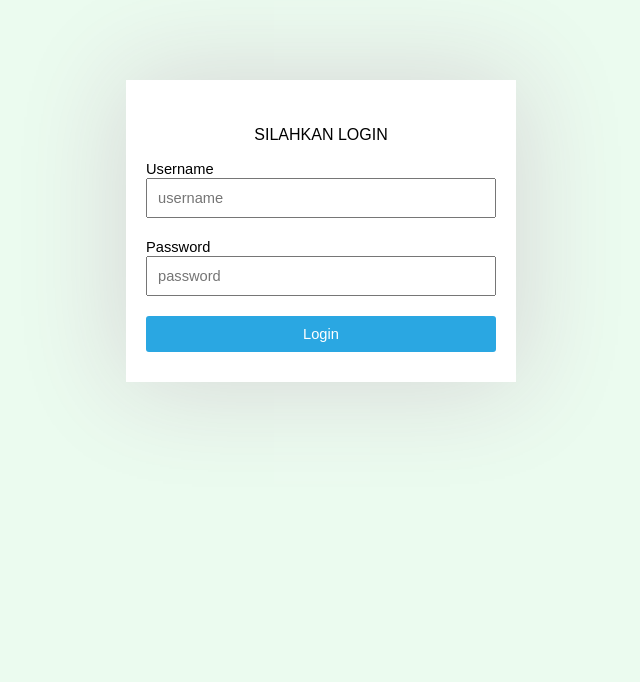
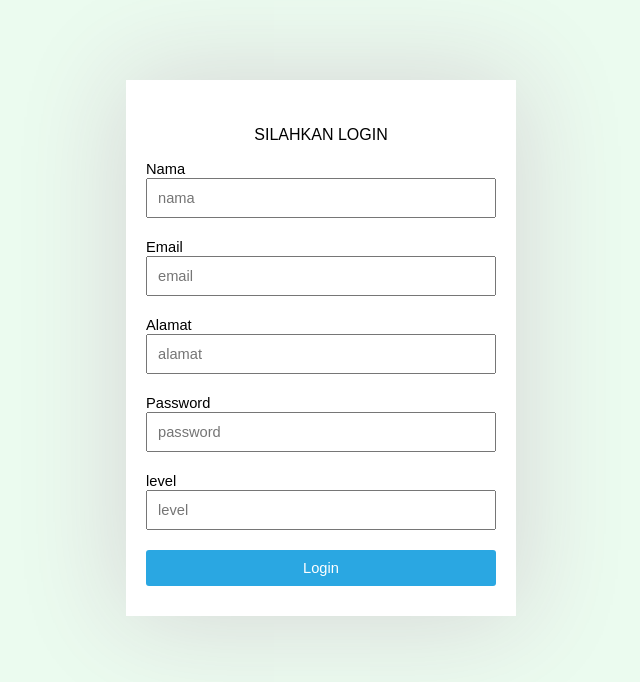
Before and after one commit to itsMallix/ADPL_PPL_TaniTalk, a PHP site: page /register.php in a window 1280 px wide. Shown: the top 682 px of the page, without its empty margins (319-959 px from the left). Run offline with PHP 8.4, Linux system fonts and the light colour scheme.

Commit message:
register sudah

```diff
--- a/config/cekLogin.php
+++ b/config/cekLogin.php
@@ -5,19 +5,19 @@ include 'conn.php';
 $uname = $_POST['username'];
 $paswd = $_POST['password'];
 
-$login = mysqli_query($conn, "select * from user where username = '$uname' and password = '$paswd'");
+$login = mysqli_query($conn, "select * from user where nama = '$uname' and password = '$paswd'");
 $check = mysqli_num_rows($login);
 
 if($check > 0){
     $data = mysqli_fetch_assoc($login);
 
     if($data['level']=='petani'){
-        $_SESSION['username'] = $uname;
+        $_SESSION['nama'] = $uname;
         $_SESSION['level'] = 'petani';
         header("location:../pages/petani/dashboardPetani.php");
     }
     else if($data['level']=='pengelola'){
-        $_SESSION['username'] = $uname;
+        $_SESSION['nama'] = $uname;
         $_SESSION['level'] = 'pengelola';
         header("location:../pages/pengelola/dashboardPengelola.php");
     }
--- a/register.php
+++ b/register.php
@@ -19,11 +19,20 @@
     <div class="box">
         <p class="textLogin">Silahkan Login</p>
         <form action="config/cekRegis.php" method="post">
-            <label>Username</label>
-            <input type="text" name="username" class="formLogin" placeholder="username" required="required">
+            <label>Nama</label>
+            <input type="text" name="nama" class="formLogin" placeholder="nama" required="required">
+
+            <label>Email</label>
+            <input type="text" name="email" class="formLogin" placeholder="email" required="required">
+
+            <label>Alamat</label>
+            <input type="text" name="alamat" class="formLogin" placeholder="alamat" required="required">
 
             <label>Password</label>
             <input type="password" name="password" class="formLogin" placeholder="password" required="required">
+
+            <label>level</label>
+            <input type="text" name="level" class="formLogin" placeholder="level" required="required">
 
             <input type="submit" class="loginBtn" value="Login">
         </form>
```
Also changed, not shown: config/cekRegis.php (+34 -0 lines).
